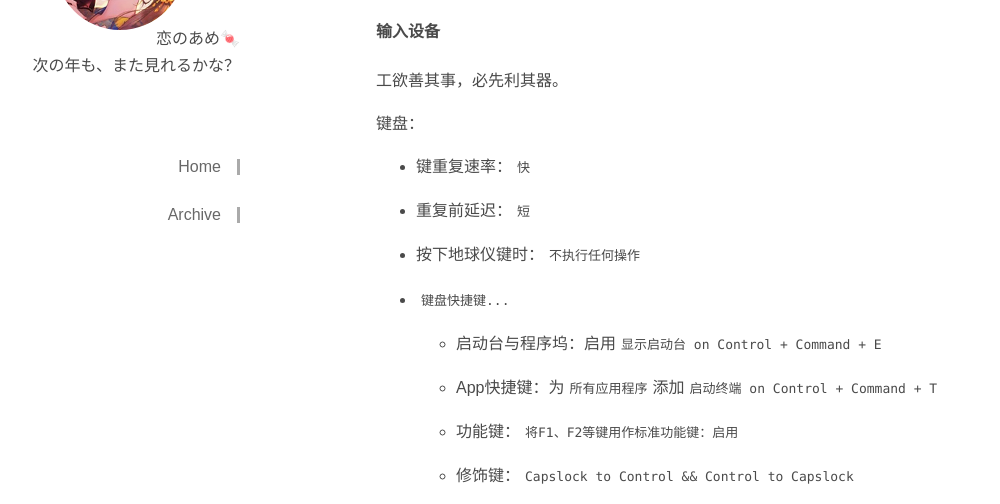
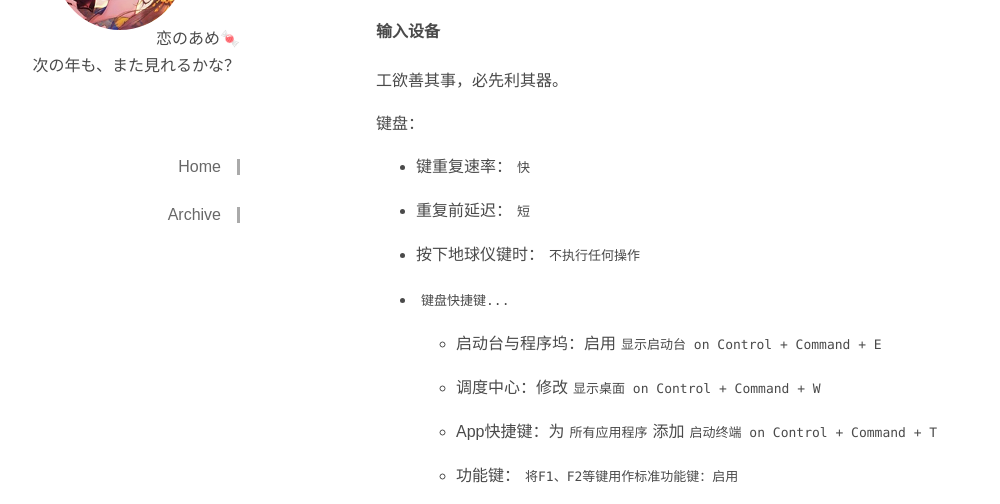
Before and after one commit to arinsong2001/arinsong2001.github.io, a plain HTML site: page 2023/01/29/Mac-configs/index.html in a window 1280 px wide. Shown: the part 215-719 px from the top of the page, without its empty margins (0-1000 px from the left). Drawn offline with Linux system fonts and the light colour scheme; a small style sheet from the web is missing.

Commit message:
Site updated: 2025-05-23 22:21:03

```diff
--- a/2023/01/29/Mac-configs/index.html
+++ b/2023/01/29/Mac-configs/index.html
@@ -81,6 +81,8 @@
 <li><p><code>键盘快捷键...</code></p>
 <ul>
 <li><p>启动台与程序坞：启用<code>显示启动台 on Control + Command + E</code></p>
+</li>
+<li><p>调度中心：修改<code>显示桌面 on Control + Command + W</code></p>
 </li>
 <li><p>App快捷键：为<code>所有应用程序</code>添加<code>启动终端 on Control + Command + T</code></p>
 </li>
```
Also changed, not shown: page/3/index.html (+2 -0 lines).
